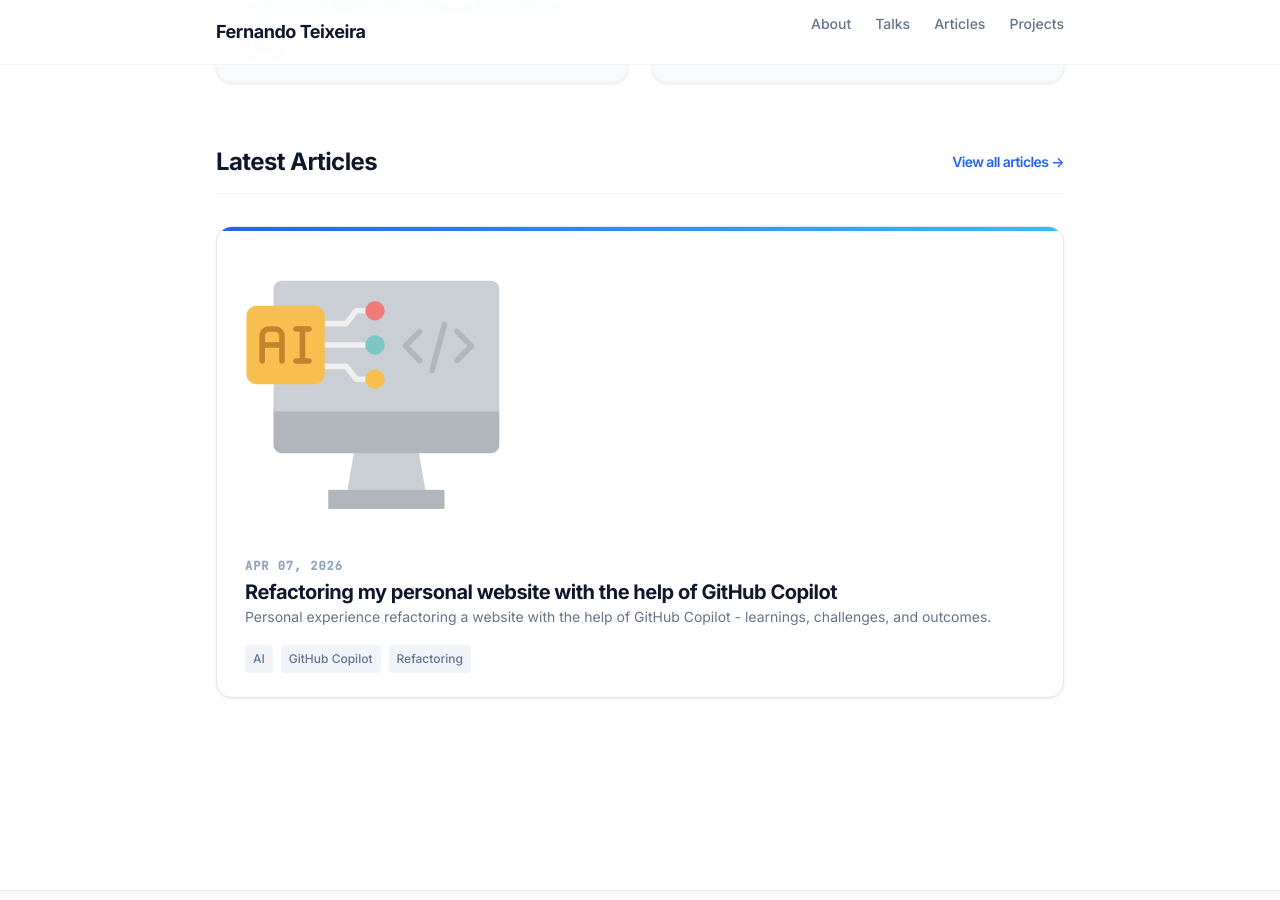
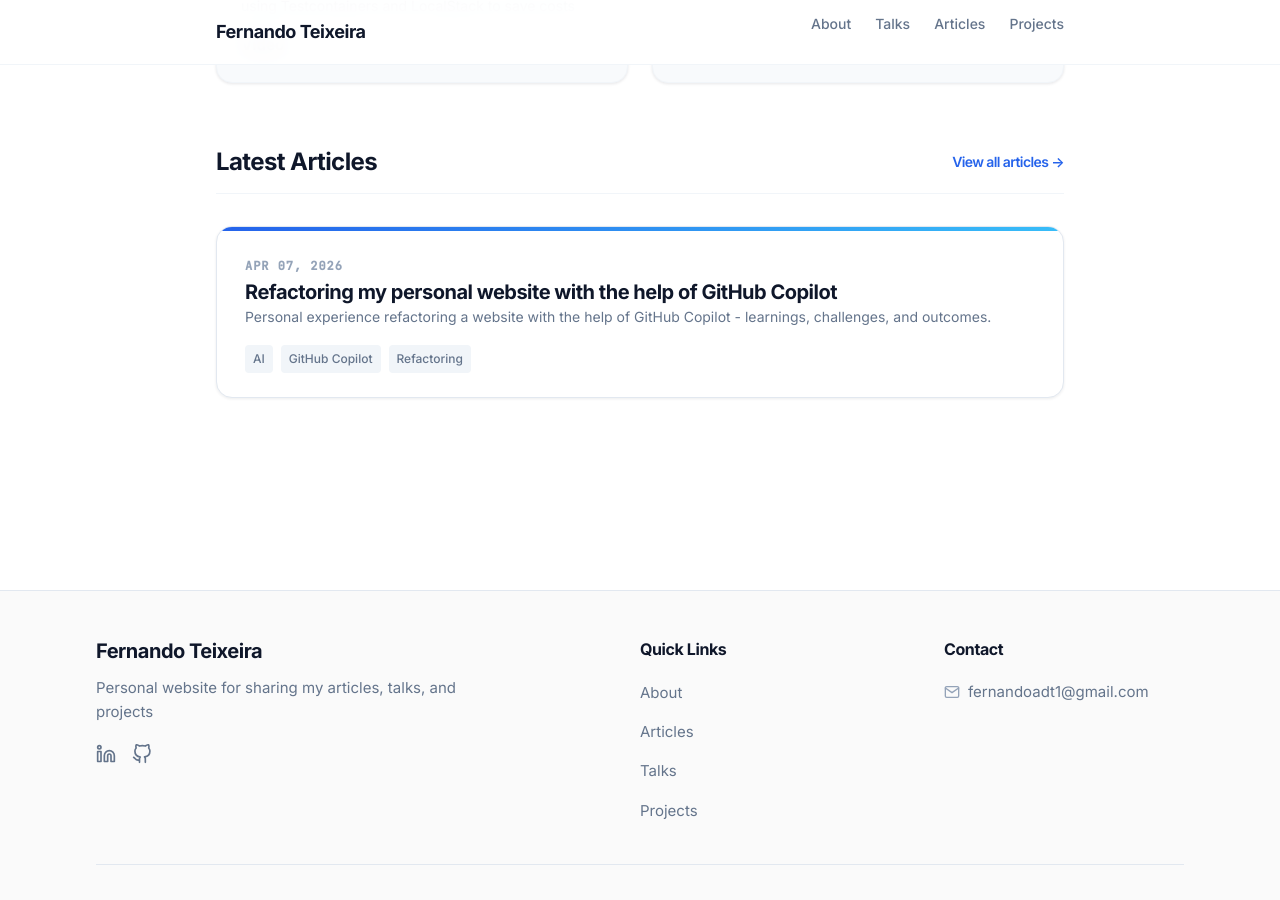
Before and after one commit to teixeira-fernando/teixeira-fernando.github.io, a Jekyll site: the page built from index.md, in a window 1280 px wide and 900 px high, scrolled down 729 px. Built offline with Jekyll 4.4.1, drawn with Linux system fonts in a browser that asks for light colours.

Commit message:
removed thumbnail images from homepage

```diff
--- a/index.md
+++ b/index.md
@@ -54,17 +54,8 @@
 {% if latest_articles.size > 0 %}
   <div class="articles-grid">
     {% for article in latest_articles %}
-    {% assign article_image = article.banner_image | default: article.image | default: '/assets/images/articles/default-article.svg' %}
-    {% if article_image contains '://' %}
-      {% assign article_image_url = article_image %}
-    {% else %}
-      {% assign article_image_url = article_image | relative_url %}
-    {% endif %}
     <article class="article-item">
       <a href="{{ article.url | relative_url }}" class="article-card-link" aria-label="Read {{ article.title }}">
-        <div class="article-visual">
-          <img src="{{ article_image_url }}" alt="Cover illustration for {{ article.title }}">
-        </div>
         <div class="article-body">
           {% if article.date %}
           <time class="article-date">{{ article.date | date: "%b %d, %Y" }}</time>
```
